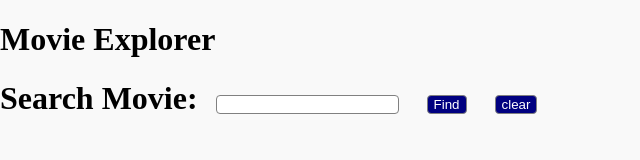
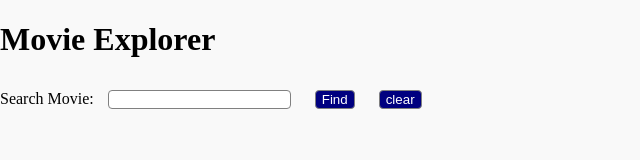
Before and after one commit to lou437104/movie-explorer-debug-challenge, a plain HTML site: page index.html in a window 1280 px wide. Shown: the whole page, without its empty margins (0-640 px from the left). Drawn offline with Linux system fonts and the light colour scheme.

Commit message:
🎯 Bullseye – it works!

```diff
--- a/index.html
+++ b/index.html
@@ -8,7 +8,7 @@
   </head>
   <body>
     <div id="main">
-      <h1>Movie Explorer<h1>
+      <h1>Movie Explorer</h1>
 
       <label for="movie">Search Movie:</label>
       <input type="text" id="movie" placeholer="Enter movie title" aria-labelledby="movieSearch">
```
